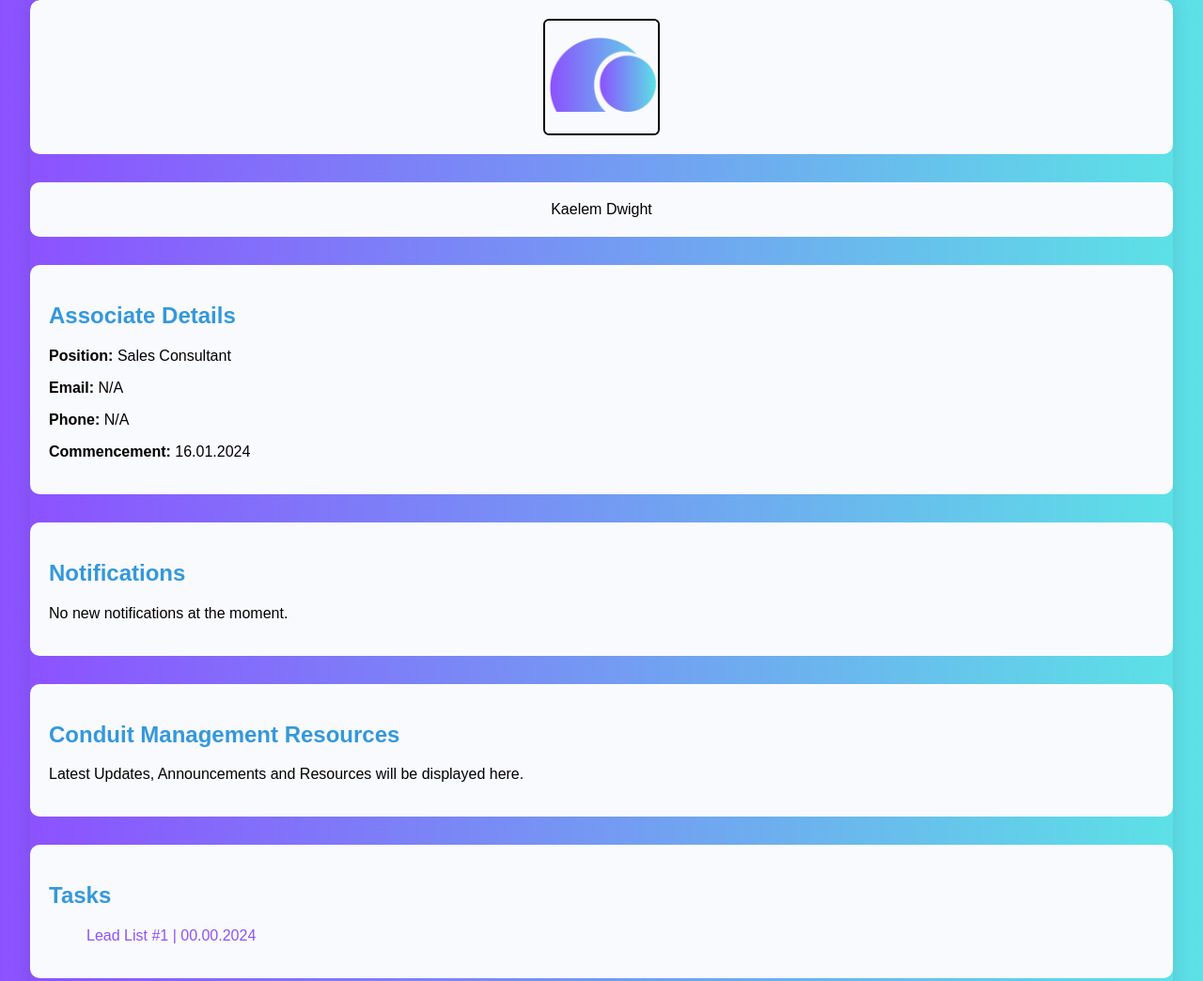
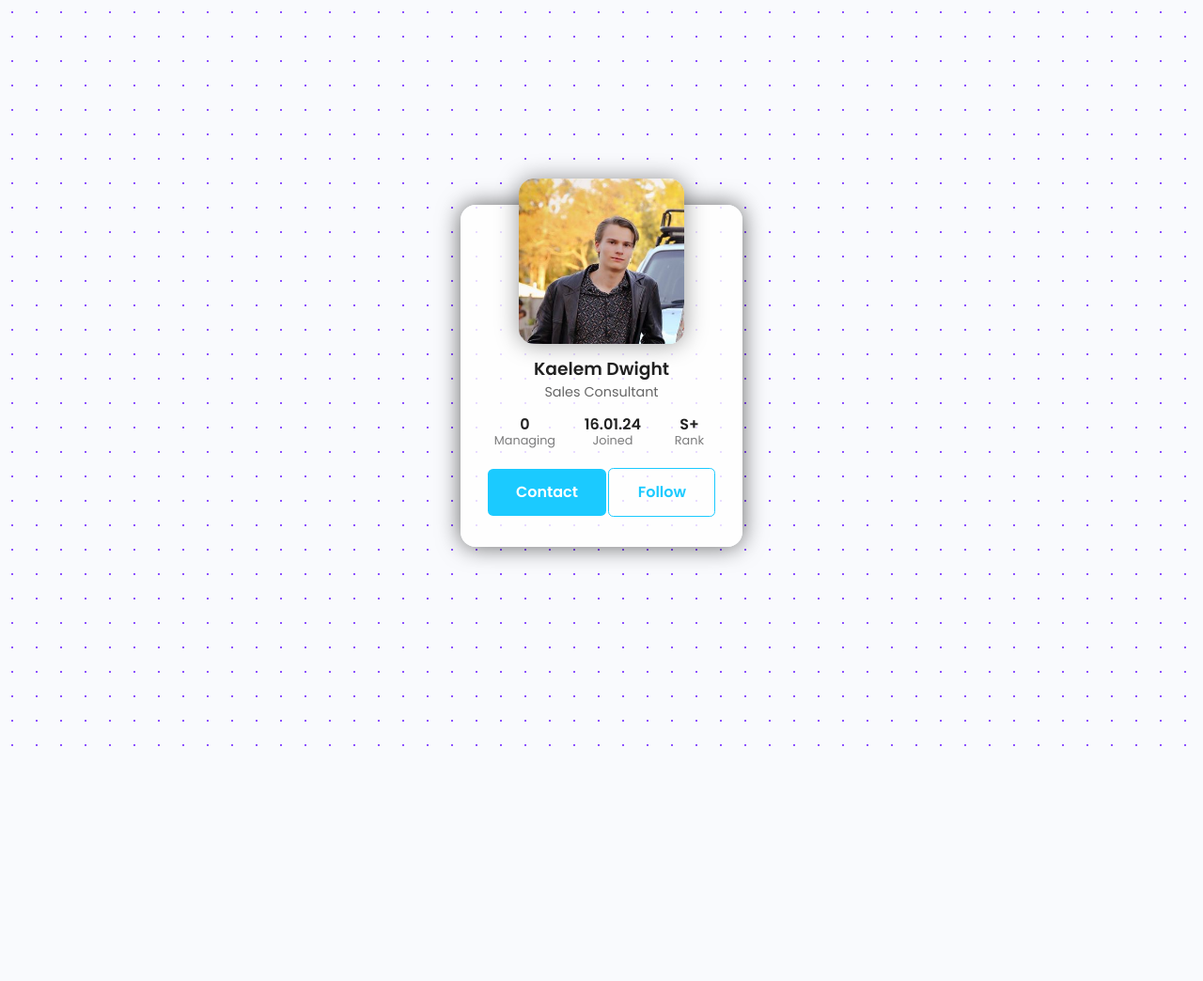
Before and after one commit to conduitmgmt/conduitmgmt.github.io, a plain HTML site: page kdwight/index.html in a window 1280 px wide. Shown: the top 1044 px of the page at 94% size. After the commit the page ends 800 px from the top, so only its background shows below. Drawn offline with Linux system fonts and the light colour scheme.

Commit message:
Profile Cards

```diff
--- a/kdwight/index.html
+++ b/kdwight/index.html
@@ -2,170 +2,51 @@
 <html lang="en">
 <head>
   <meta charset="UTF-8">
+  <meta http-equiv="X-UA-Compatible" content="IE=edge">
   <meta name="viewport" content="width=device-width, initial-scale=1.0">
-  <style>
-    @import url("https://fonts.googleapis.com/css2?family=Montserrat:wght@200;400;600&family=Roboto&display=swap");
-    @import url("https://fonts.googleapis.com/css2?family=Anton&family=Bebas+Neue&display=swap");
-
-    html{
-      background: rgb(140,82,255);
-    }
-
-    body {
-      font-family: 'Oswald', sans-serif;
-      font-family: 'Ubuntu Condensed', sans-serif;
-      background: rgb(140,82,255);
-      background: linear-gradient(90deg, rgba(140,82,255,1) 0%, rgba(92,225,230,1) 100%);
-      margin: 0;
-      padding: 0;
-      display: flex;
-      align-items: center;
-      justify-content: center;
-      min-height: 100vh;
-    }
-
-    #dashboard {
-      width: 95%;
-      height: 100%;
-      background: rgb(140,82,255);
-      background: linear-gradient(90deg, rgba(140,82,255,1) 0%, rgba(92,225,230,1) 100%);
-      border-radius: 10px;
-      box-shadow: 0 0 20px rgba(0, 0, 0, 0.1);
-      overflow: hidden;
-      animation: fadeIn 0.5s ease;
-    }
-
-    .dashboard-section {
-      padding: 20px;
-      border-radius: 10px;
-      margin-bottom: 30px;
-      border: 0px solid #f9f9f9;
-      background-color: #f9fafd;
-    }
-
-    #avatar {
-      display: flex;
-      align-items: center;
-      justify-content: center;
-      background-color: #f9fafd;
-      color: #fff;
-    }
-
-    #avatar img {
-      width: 120px;
-      height: 120px;
-      border-radius: 5%;
-      border: 2px solid #000000;
-      object-fit: cover;
-      animation: zoomIn 0.5s ease;
-    }
-
-    #employee-details,
-    #name-box,
-    #updates,
-    #notifications,
-    #tasks,
-    #contact-form,
-    #nifty-features {
-      border: none; /* Remove border for these sections */
-    }
-
-    #name-box {
-        display: flex;
-        justify-content: center;
-        align-items: center;
-        align-self: center;
-    }
-
-    h2 {
-      color: #3498db;
-    }
-
-    button {
-      padding: 10px 20px;
-      font-size: 16px;
-      cursor: pointer;
-      background-color: rgb(92,225,230);
-      color: #fff;
-      border: none;
-      border-radius: 5px;
-      transition: background-color 0.3s ease;
-      animation: fadeIn 0.5s ease;
-    }
-
-    button:hover {
-      background-color: rgb(92,225,230);
-    }
-
-    a {
-        text-decoration: none;
-        color: rgb(140,82,255);
-    }
-
-    @keyframes fadeIn {
-      from {
-        opacity: 0;
-      }
-      to {
-        opacity: 1;
-      }
-    }
-
-    @keyframes zoomIn {
-      from {
-        transform: scale(0);
-      }
-      to {
-        transform: scale(1);
-      }
-    }
-
-    @media (max-width: 768px) {
-      #avatar img {
-        width: 80px;
-        height: 80px;
-      }
-    }
-  </style>
-  <title>Conduit Management Dashboard | KD</title>
+  <title>Kaelem Dwight | Conduit Managment</title>
+  <link rel="stylesheet" href="styles.css">
+  <script src='https://kit.fontawesome.com/a076d05399.js' crossorigin='anonymous'></script>
+  <script src="https://use.fontawesome.com/a3fe9be396.js"></script>
+  <script src="https://kit.fontawesome.com/dedddf50d6.js" crossorigin="anonymous"></script>
+	<script type="text/javascript" src="index.js"></script>
+	<link rel="icon" type="image/png" href="icon.png"/>
 </head>
 <body>
+  <div class="profile-card">
+    <div class="profile-card-header">
+      <div class="profile-image"></div>
 
-  <div id="dashboard">
-    <div id="avatar" class="dashboard-section">
-      <!-- Placeholder image, replace with actual avatar -->
-      <img src="img/icon.png" alt="Avatar">
+      <div class="profile-info">
+        <h3 class="profile-name">Kaelem Dwight</h3>
+        <p class="profile-desc">Sales Consultant</p>
+      </div>
     </div>
 
-    <div id="name-box" class="dashboard-section">
-        <!-- Replace with actual employee name -->
-        Kaelem Dwight
+    <div class="profile-card-body">
+      <ul class="status">
+        <li>
+          <span class="status-value">0</span>
+          <span class="status-text">Managing</span>
+        </li>
+
+        <li>
+          <span class="status-value">16.01.24</span>
+          <span class="status-text">Joined</span>
+        </li>
+
+        <li>
+          <span class="status-value">S+</span>
+          <span class="status-text">Rank</span>
+        </li>
+
+      </ul>
+
+      <div class="action">
+        <a class="btn btn-pink" href="mailto:conduitmgmt@gmail.com">Contact</a>
+        <a class="btn btn-gray-outline" href="https://www.instagram.com/kaelemdwight/">Follow</a>
+      </div>
     </div>
-
-    <div id="employee-details" class="dashboard-section">
-      <h2>Associate Details</h2>
-      <p><strong>Position:</strong> Sales Consultant</p>
-      <p><strong>Email:</strong> N/A</p>
-      <p><strong>Phone:</strong> N/A</p>
-      <p><strong>Commencement:</strong> 16.01.2024</p>
-    </div>
-
-    <div id="notifications" class="dashboard-section">
-        <h2>Notifications</h2>
-        <p>No new notifications at the moment.</p>
-      </div>
-
-    <div id="updates" class="dashboard-section">
-      <h2>Conduit Management Resources</h2>
-      <p>Latest Updates, Announcements and Resources will be displayed here.</p>
-    </div>
-
-    <div id="tasks" class="dashboard-section">
-      <h2>Tasks</h2>
-      <ul>
-        <p><a href="">Lead List #1 | 00.00.2024</a></p>
-      </ul>
-    </div>
-
+  </div>
 </body>
 </html>
--- /dev/null
+++ b/kdwight/styles.css
@@ -0,0 +1,106 @@
+@import url("https://fonts.googleapis.com/css2?family=Poppins:wght@100;200;300;400;500;600&display=swap");
+
+*,
+*::after,
+*::before {
+	font-family: "Poppins", sans-serif;
+	margin: 0;
+	padding: 0;
+	box-sizing: border-box;
+}
+
+body {
+	display: flex;
+	height: 100vh;
+	justify-content: center;
+	align-items: center;
+	background-color: #F9FAFD;
+    background-image: radial-gradient(#8C52FF 1.3px, #F9FAFD 1.3px);
+    background-size: 26px 26px;
+
+}
+
+.profile-card {
+	width: 300px;
+	position: absolute;
+	display: flex;
+	flex-direction: column;
+	align-items: center;
+	padding: 2rem;
+	background-color: rgba(255, 255, 255, 0.8);
+	border-radius: 1rem;
+	box-shadow: 0px 0px 25px rgba(0, 0, 0, 0.6);
+}
+
+.profile-image {
+	position: relative;
+	top: -60px;
+	border-radius: 1rem;
+	background-image: url(img/Kaelem.jpeg);
+	width: 11rem;
+	height: 11rem;
+	background-position: center;
+	background-size: cover;
+	box-shadow: 0px 0px 25px rgb(0, 0, 0, 0.4);
+}
+
+.profile-info {
+	text-align: center;
+	margin-top: -3rem;
+	margin-bottom: 1rem;
+}
+
+.profile-info > .profile-name {
+	color: #212121;
+}
+
+.profile-info > .profile-desc {
+	color: #666666;
+	font-size: 0.9rem;
+}
+
+.status {
+	list-style: none;
+	display: flex;
+	justify-content: space-between;
+	text-align: center;
+	line-height: 1rem;
+	margin-bottom: 1.3rem;
+}
+
+.status-value {
+	color: #212121;
+	font-weight: 700;
+}
+
+.status-text {
+	font-size: 0.8rem;
+	color: #7c7c7d;
+}
+
+.action {
+	display: flex;
+	justify-content: space-between;
+}
+
+.btn {
+    text-decoration: none;
+	border: none;
+	padding: 0.8em 1.9em;
+	border-radius: 0.35rem;
+	cursor: pointer;
+	font-weight: 600;
+    margin: auto;
+}
+
+.btn-pink {
+	background: #1bcaff;
+	color: white;
+}
+
+.btn-gray-outline {
+	border: 1px solid;
+	background: transparent;
+	color: #1bcaff;
+    margin-left: 2px;
+}
```
Also changed, not shown: index.html (+2 -2 lines), kdwight/img/BusinessOwner.png (deleted), kdwight/img/BusinesstoBusiness.png (deleted), kdwight/img/E Fullogo.png (deleted), kdwight/img/Fullogo.png (deleted), kdwight/img/Kaelem.jpeg (added), kdwight/img/growth.png (deleted), kdwight/img/instagram.png (deleted), kdwight/img/old Logo-large.png (deleted), kdwight/img/old Logo.png (deleted), kdwight/img/old icon.png (deleted), kdwight/img/old old Fullogo.png (deleted), kdwight/img/old old Logo-large.png (deleted), kdwight/img/old old Logo.png (deleted), 2 more files, 2 other files.
